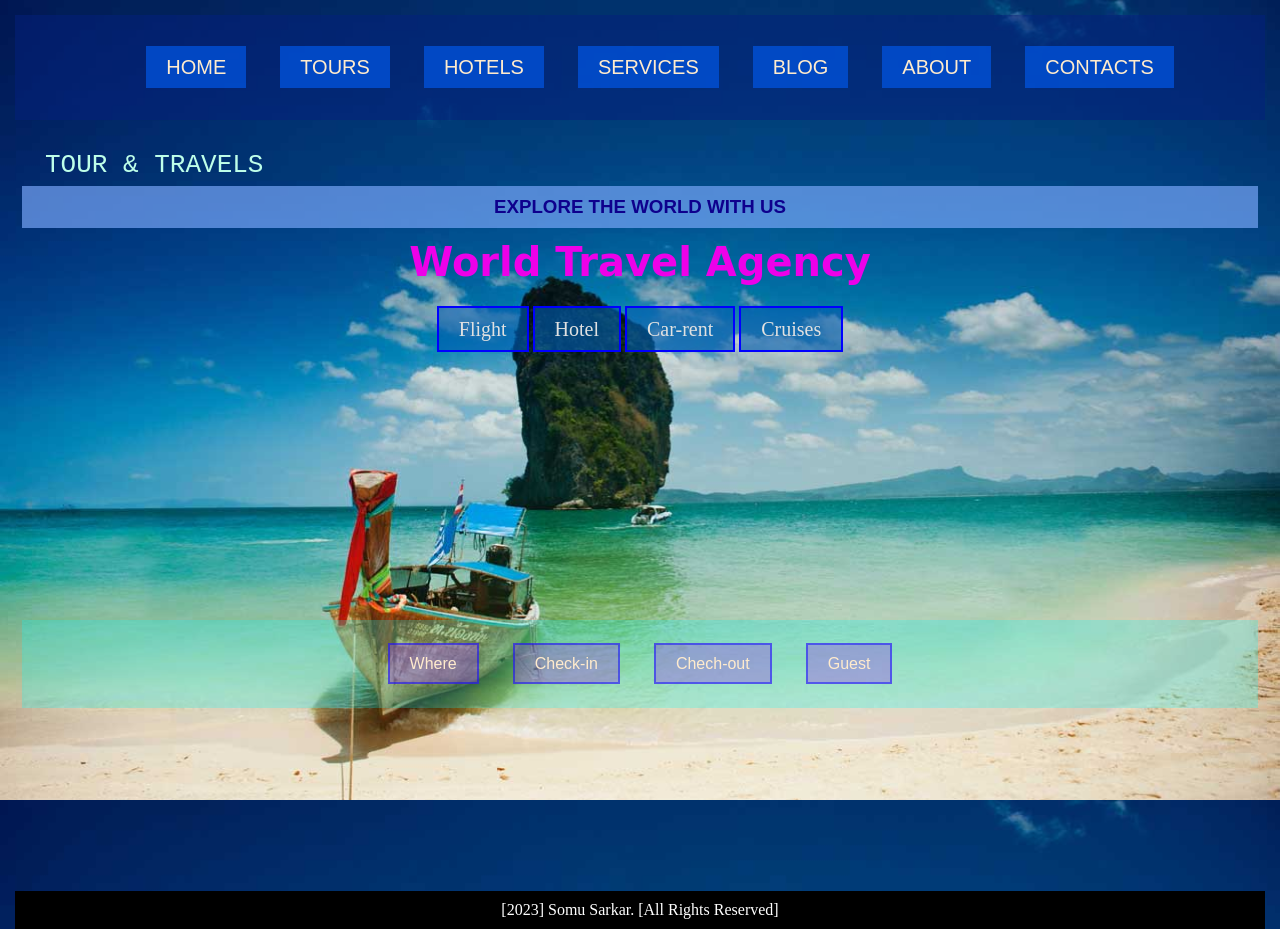
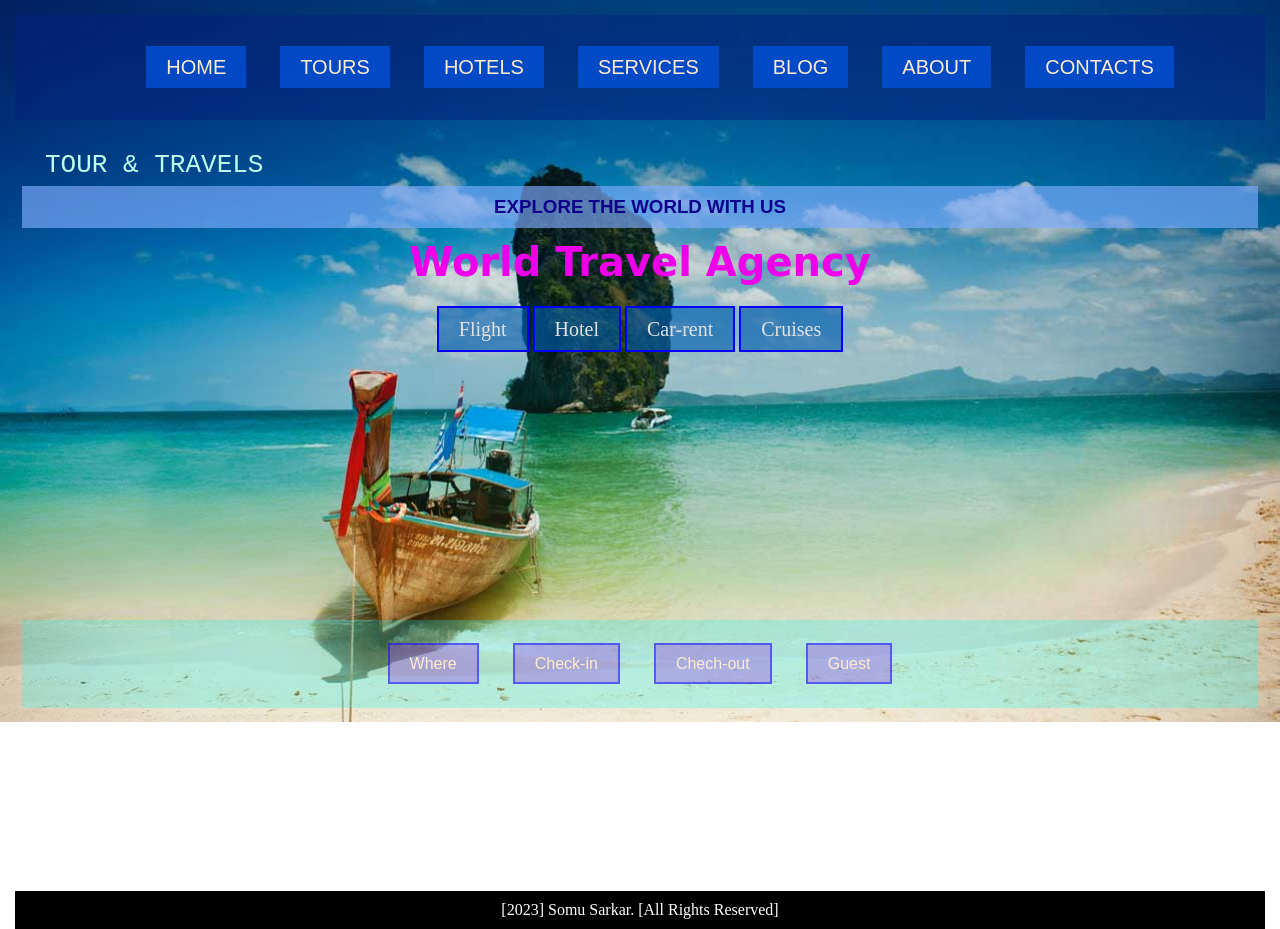
Before and after one commit to somusarkar/travel_agency, a plain HTML site: page index.html in a window 1280 px wide. Drawn offline with Linux system fonts and the light colour scheme.

Commit message:
stylehotel.css

```diff
--- a/stylehotel.css
+++ b/stylehotel.css
@@ -4,9 +4,10 @@ body {
 }
 body {
     background-image: url(hotel.jpg);
-    background-size: 100% 100%;
+    background-position: center;
     background-repeat: no-repeat;
-    background-attachment: fixed;
+    background-size: cover;
+    /* overflow: hidden; */
 }
 nav {
     background-color:rgba(5, 31, 126, 0.516);
```
